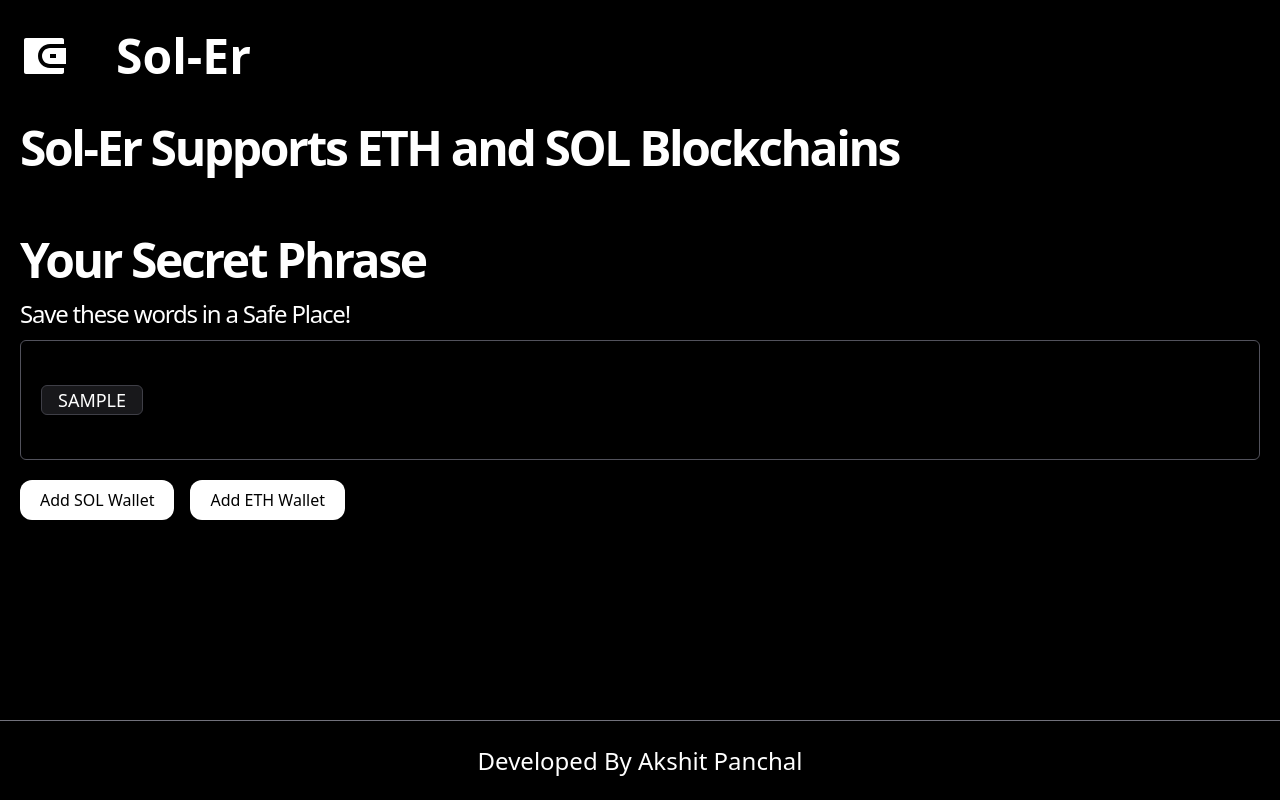
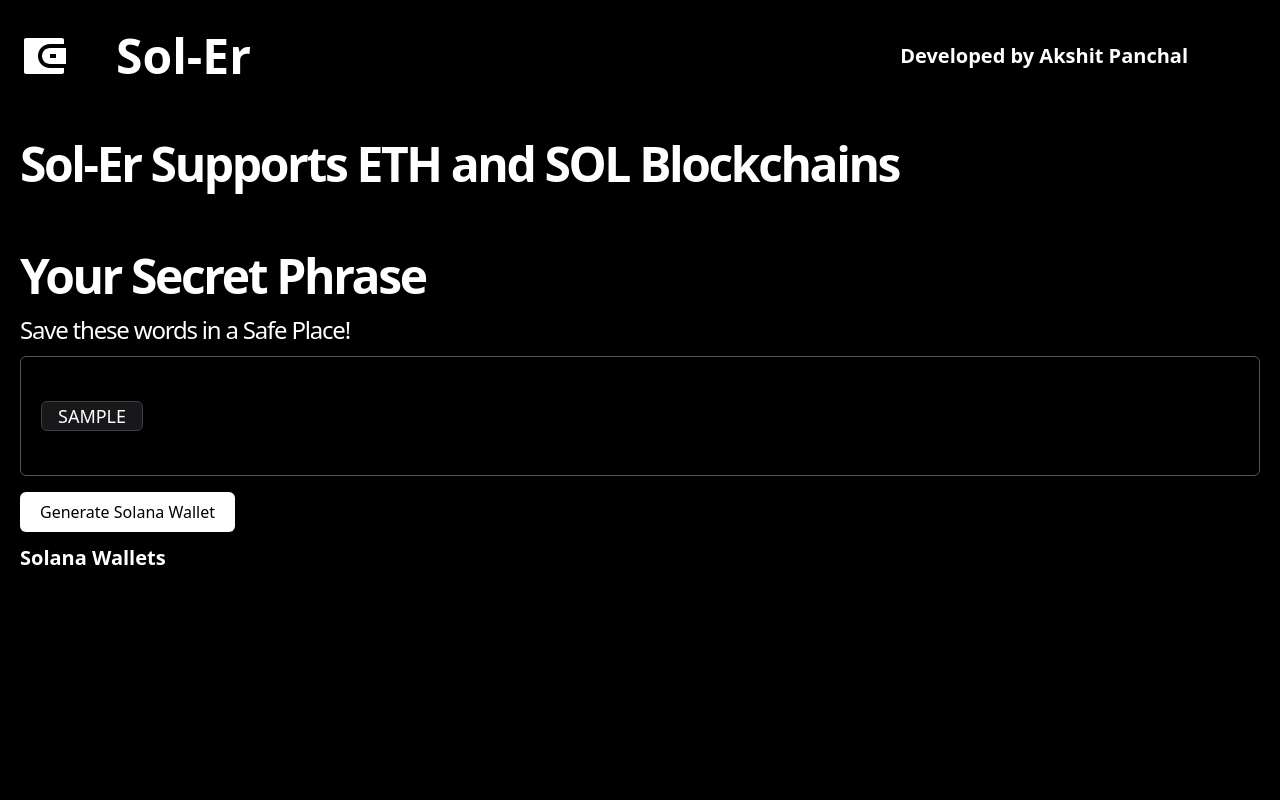
Before and after one commit to akshit9389/HdWallet, a React (Vite) app: page / in a window 1280 px wide. Both pictures are taken after typing "Sample" into the empty fields and a click on the button "Generate Wallet". Built offline with nearby package versions, Linux system fonts and the light colour scheme.

Commit message:
Solana Wallet completed

```diff
--- a/package.json
+++ b/package.json
@@ -15,6 +15,7 @@
     "@tailwindcss/vite": "^4.0.3",
     "bip39": "^3.1.0",
     "ed25519-hd-key": "^1.3.0",
+    "ethers": "^6.13.5",
     "react": "^18.3.1",
     "react-dom": "^18.3.1",
     "tailwindcss": "^4.0.3",
--- a/src/App.jsx
+++ b/src/App.jsx
@@ -3,18 +3,23 @@ import Nav from './components/Nav'
 import Landing from './components/Landing'
 import Footer from './components/Footer'
 import Seed from './components/Seed'
+import Wallet from './components/Wallet'
+import Solana from './components/Solana'
 
 
 function App() {
   const [land, setLanding] = useState(true)
+  const [mnemonic, setMnemonic] = useState("")
+  const [soleth, setsoleth] = useState(false)
   return (
-    <div className='absolute bg-black text-white w-full h-screen '>
+    <div className="absolute bg-black text-white min-w-full min-h-screen ">
       <Nav />
       <Landing />
-      <Seed />
-      <Footer />
+      <Seed mnemonic={mnemonic} setMnemonic={setMnemonic} setsoleth={setsoleth}  />
+      {soleth && <Solana mnemonic={mnemonic} />}
+
     </div>
-  )
+  );
 }
 
 export default App
--- a/src/components/Footer.jsx
+++ /dev/null
@@ -1,9 +0,0 @@
-import React from 'react'
-
-function  Footer() {
-  return (
-    <div className='fixed bottom-0 w-full border-t-1 border-zinc-500 h-[5rem] text-[1.5rem] items-center flex justify-center '>Developed By Akshit Panchal</div>
-  )
-}
-
-export default  Footer
--- a/src/components/Landing.jsx
+++ b/src/components/Landing.jsx
@@ -2,7 +2,7 @@ import React from 'react'
 
 const Landing = () => {
   return (
-    <div className='mt-[7rem] px-5 '>
+    <div className='mt-[2rem] px-5 '>
         <div className='heading text-[3rem] font-semibold tracking-tighter '>
             Sol-Er Supports ETH and SOL Blockchains
         </div>
--- a/src/components/Nav.jsx
+++ b/src/components/Nav.jsx
@@ -3,11 +3,12 @@ import {RiWallet3Fill} from '@remixicon/react'
 
 function Nav() {
   return (
-    <div className=' w-full h-[5rem] flex items-center fixed mt-4'>
+    <div className=' w-full h-[5rem] flex items-center mt-4 justify-between'>
         <div className='heading p-5 flex gap-12 items-center '>
             <RiWallet3Fill className='Logo' size={"3rem"}></RiWallet3Fill>
             <h1 className='text-[3rem] font-bold '>Sol-Er</h1>
-        </div>
+      </div>
+      <h1 className=' mr-23 text-xl font-semibold'>Developed by Akshit Panchal</h1>
     </div>
   )
 }
--- a/src/components/Seed.jsx
+++ b/src/components/Seed.jsx
@@ -2,17 +2,20 @@ import React, { useState } from 'react'
 import { generateMnemonic } from 'bip39';
 import Seed1 from './Seed1';
 
-function Seed() {
-    const [mnemonic, setMnemonic] = useState("")
+function Seed({ mnemonic, setMnemonic, setsoleth }) {
   const mnemo = async () => {
     if (mnemonic.trim() === "") {
       const mn = await generateMnemonic();
       setMnemonic(mn);
     }
-        if(!seedgen){setSeedgen(true)}
+    if (!seedgen) {
+      setSeedgen(true);
     }
-    const [seedgen, setSeedgen] = useState(false)
 
+    setsoleth(true);
+
+  };
+  const [seedgen, setSeedgen] = useState(false);
 
   return (
     <div className="mt-[2.5rem] px-5 ">
@@ -46,17 +49,16 @@ function Seed() {
           ))}
         </div>
       )}
-      {seedgen && (
+      {/* {seedgen && (
         <div className="buttons mt-5">
-        <button className="px-5 py-2 bg-white text-black rounded-xl ciurso">
+          <button className="px-5 py-2 bg-white text-black rounded-xl cursor-pointer ">
             Add SOL Wallet
           </button>
-        <button className="ml-4 px-5 py-2 bg-white text-black rounded-xl">
+          <button className="ml-4 px-5 py-2 bg-white text-black rounded-xl cursor-pointer ">
             Add ETH Wallet
           </button>
         </div>
-      )}
-
+      )} */}
     </div>
   );
 }
--- a/src/components/Solana.jsx
+++ b/src/components/Solana.jsx
@@ -3,19 +3,62 @@ import { mnemonicToSeed } from 'bip39'
 import { derivePath } from 'ed25519-hd-key'
 import { Keypair } from '@solana/web3.js'
 import nacl from 'tweetnacl'
+import Wallet from './Wallet'
+
 function Solana({mnemonic}) {
     const [currIndex, setCurrIndex] = useState(0);
-    const [publicKeys, setPublicKeys] = useState([]);
+    const [wallets, setWallets] = useState([]);
+    const ALC_URL = 'https://solana-mainnet.g.alchemy.com/v2/ICgF52Zh1tQkDx4tMp1pct3U9hWydoCh'
     const generateKeys = async () => {
-        const seed = mnemonicToSeed(mnemonic)
+        const seed = await mnemonicToSeed(mnemonic)
         const path = `m/44'/501'/${currIndex}'/0'`
-        const deriveSeed = derivePath(path, (await seed).toString("hex")).keys
+        const deriveSeed = derivePath(path, (await seed).toString("hex")).key
         const secret = Uint8Array.from(nacl.sign.keyPair.fromSeed(deriveSeed).secretKey)
         const keypair = Keypair.fromSecretKey(secret)
+        const newWalllet = {
+          publicKey: keypair.publicKey.toBase58(),
+          privateKey: Buffer.from(keypair.secretKey).toString("hex"),
+          balance: await fBalance(keypair.publicKey.toBase58()),
+      };
+      console.log(newWalllet);
+          setCurrIndex(currIndex + 1)
+          setWallets([...wallets,newWalllet])
+    }
+  const fBalance = async (pk) => {
+    try {
+      const response = await fetch(ALC_URL, {
+        method: "POST",
+        headers: {
+          "Content-Type": "application/json",
+        },
+        body: JSON.stringify({
+          jsonrpc: "2.0",
+          id: 1,
+          method: "getBalance",
+          params: [pk],
+        }),
+      });
+      const data = await response.json();
+      return data.result?.value / 10 ** 9 || 0;
+    }
+    catch{
+      console.error("Error fetching balance:", error);
+      return 0;
+    }
     }
   return (
-    <div>Solana</div>
-  )
+    <div className='my-4 mx-5'>
+      <button onClick={generateKeys} className="bg-white text-black px-5 py-2 rounded-md">
+        Generate Solana Wallet
+      </button>
+      <h1 className='font-bold text-xl pt-3'>Solana Wallets</h1>
+      <div>
+        {wallets.map((wallet, index) => (
+          <Wallet publickey={wallet.publicKey} privatekey={wallet.privateKey} balance={wallet.balance} />
+        ))}
+      </div>
+    </div>
+  );
 }
 
 export default Solana
--- /dev/null
+++ b/src/components/Wallet.jsx
@@ -0,0 +1,30 @@
+import React, { useState } from 'react'
+import { RiEyeOffFill } from '@remixicon/react'
+
+function Wallet({publickey, privatekey, balance}) {
+    const [show,setShow] = useState(false)
+  return (
+    <div className="mt-4 border-1 border-zinc-700 rounded-md p-2 mx-5">
+      <div className="publickey flex gap-1">
+        <h4>Public Key: </h4>
+        <p>{publickey}</p>
+      </div>
+
+      <div className="privatekey flex gap-2 overflow-hidden">
+        <h4>Private Key:</h4>
+        <button onClick={() => setShow(!show)} className="cursor-pointer">
+          <RiEyeOffFill size={"1rem"} />
+        </button>
+        <div className="flex gap-3 w-[80vh] ">
+          {show && <p className=''>{privatekey}</p>}
+        </div>
+      </div>
+      <div className="balance flex gap-2">
+        <h4>Balance:</h4>
+        <p>{balance}</p>
+      </div>
+    </div>
+  );
+}
+
+export default Wallet
```
Also changed, not shown: 1 other file (tests, documents, lock files or other folders). Lines whose indentation alone changed are shown as unchanged.
